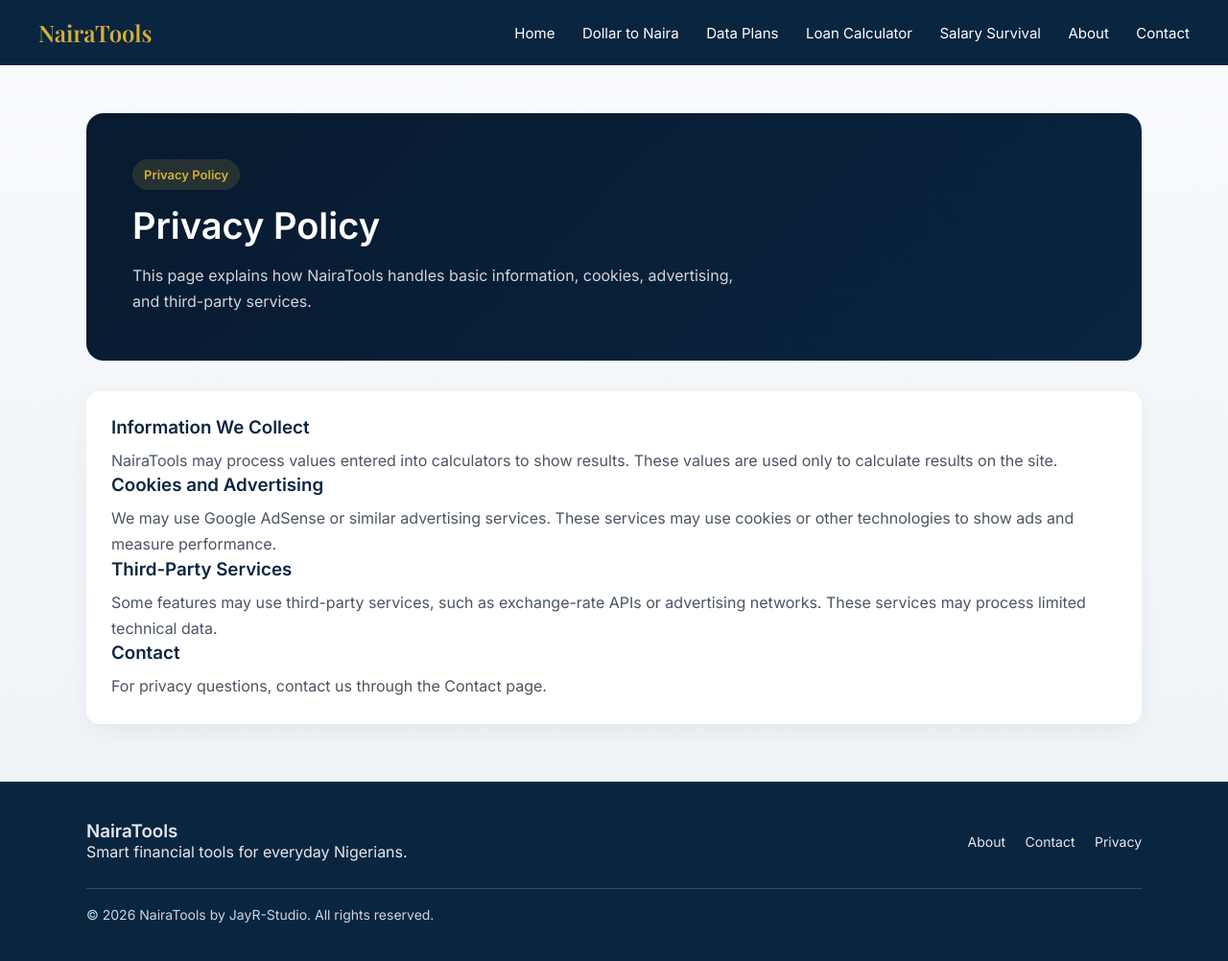
After one commit to JayR-Studio/NairaTools, a Flask app: page /privacy in a window 1280 px wide. The commit adds this page. Shown: the whole page at 96% size. Run offline with Flask 3, Linux system fonts and the light colour scheme.

Commit message:
Added Privacy Policy

```diff
--- a/app.py
+++ b/app.py
@@ -42,6 +42,11 @@ def home():
 @app.route("/about")
 def about():
     return render_template("about.html")
+
+
+@app.route("/privacy")
+def privacy():
+    return render_template("privacy.html")
 
 
 @app.route("/contact")
--- a/templates/base.html
+++ b/templates/base.html
@@ -62,6 +62,7 @@
         <div class="footer-links">
             <a href="{{ url_for('about') }}">About</a>
             <a href="{{ url_for('contact') }}">Contact</a>
+            <a href="{{ url_for('privacy') }}">Privacy</a>
         </div>
 
     </div>
--- /dev/null
+++ b/templates/privacy.html
@@ -0,0 +1,49 @@
+{% extends "base.html" %}
+
+{% block title %}
+Privacy Policy - NairaTools
+{% endblock %}
+
+{% block description %}
+Read the privacy policy for NairaTools and how we handle data, cookies, analytics, and advertising.
+{% endblock %}
+
+{% block content %}
+
+<section class="info-page">
+    <div class="info-hero">
+        <span class="page-badge">Privacy Policy</span>
+        <h1>Privacy Policy</h1>
+        <p>
+            This page explains how NairaTools handles basic information, cookies,
+            advertising, and third-party services.
+        </p>
+    </div>
+
+    <div class="info-card">
+        <h3>Information We Collect</h3>
+        <p>
+            NairaTools may process values entered into calculators to show results.
+            These values are used only to calculate results on the site.
+        </p>
+
+        <h3>Cookies and Advertising</h3>
+        <p>
+            We may use Google AdSense or similar advertising services. These services
+            may use cookies or other technologies to show ads and measure performance.
+        </p>
+
+        <h3>Third-Party Services</h3>
+        <p>
+            Some features may use third-party services, such as exchange-rate APIs or
+            advertising networks. These services may process limited technical data.
+        </p>
+
+        <h3>Contact</h3>
+        <p>
+            For privacy questions, contact us through the Contact page.
+        </p>
+    </div>
+</section>
+
+{% endblock %}
```
